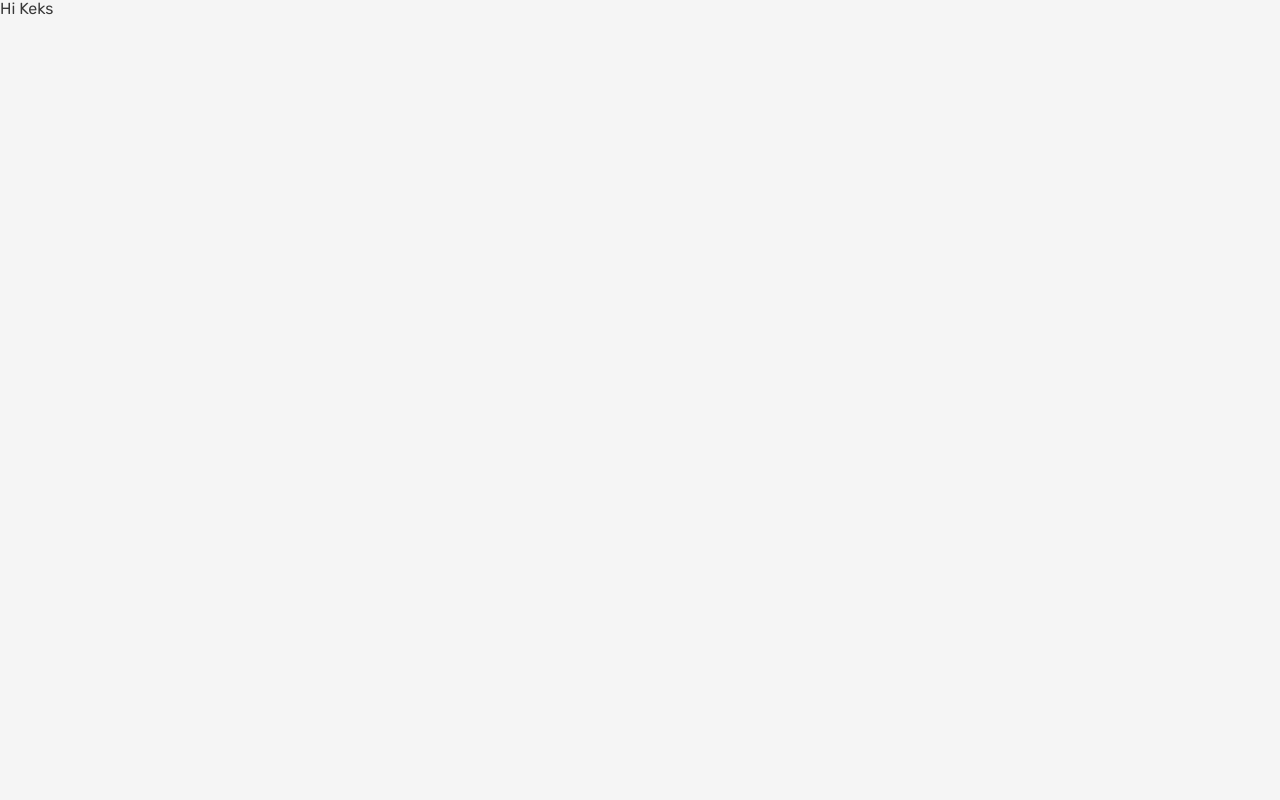
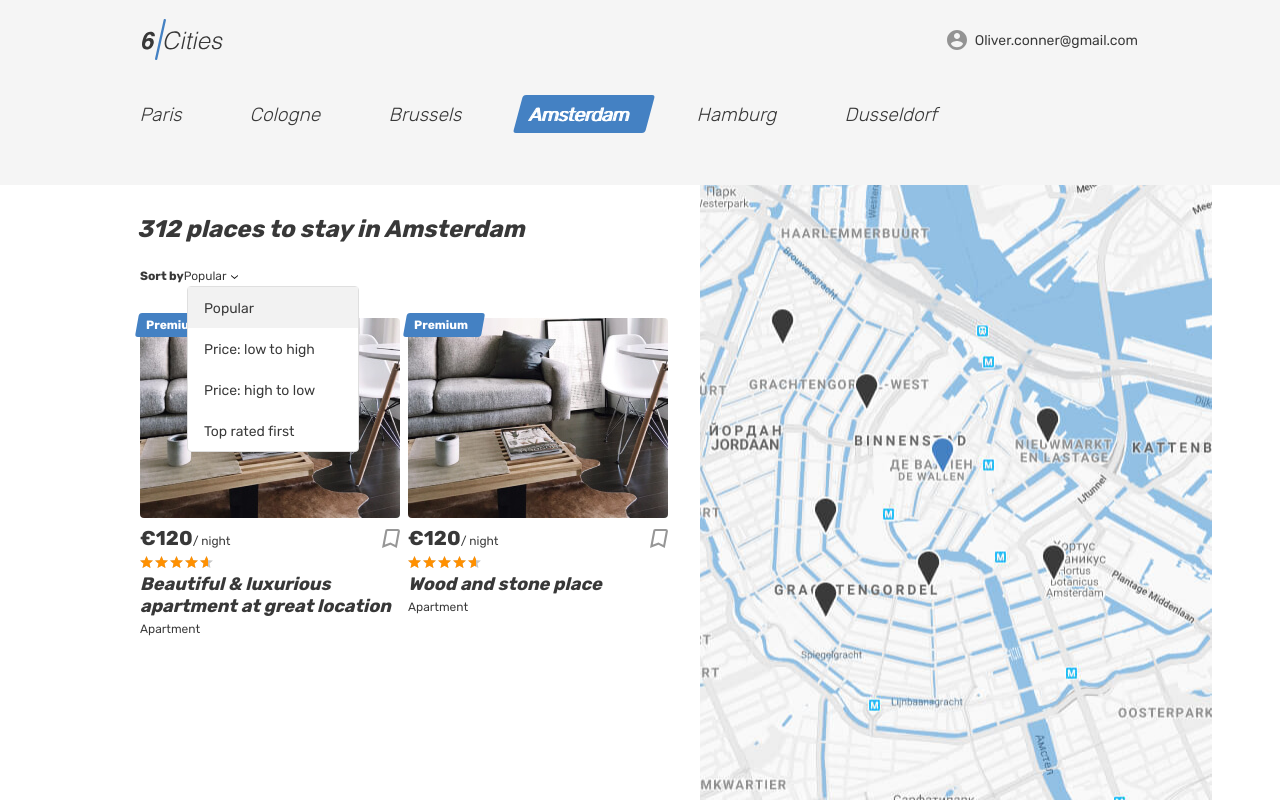
Before and after one commit to anticipant/172395-six-cities-2, a React app: page / in a window 1280 px wide. Built offline with nearby package versions, Linux system fonts and the light colour scheme.

Commit message:
[FE] refactor: add propsTypes to components. Render suggestion cards;

```diff
--- a/src/components/app/App.jsx
+++ b/src/components/app/App.jsx
@@ -1,9 +1,16 @@
 import React from 'react';
+import PropTypes from 'prop-types';
 
-const App = () => {
+import SuggestionList from "../suggestion-list/SuggestionList";
+
+const App = (props) => {
   return (
-    <div>Hi Keks</div>
+    <SuggestionList cards={props.settings.cards}/>
   );
 };
 
+App.propTypes = {
+  settings: PropTypes.object,
+};
+
 export default App;
--- /dev/null
+++ b/src/components/suggestion-list/SuggestionList.jsx
@@ -0,0 +1,146 @@
+import React from 'react';
+import PropTypes from 'prop-types';
+
+const SuggestionList = (props) => {
+
+  return (
+    <div className="page page--gray page--main">
+      <header className="header">
+        <div className="container">
+          <div className="header__wrapper">
+            <div className="header__left">
+              <a className="header__logo-link header__logo-link--active">
+                <img className="header__logo" src="img/logo.svg" alt="6 cities logo" width="81" height="41"/>
+              </a>
+            </div>
+            <nav className="header__nav">
+              <ul className="header__nav-list">
+                <li className="header__nav-item user">
+                  <a className="header__nav-link header__nav-link--profile" href="#">
+                    <div className="header__avatar-wrapper user__avatar-wrapper">
+                    </div>
+                    <span className="header__user-name user__name">Oliver.conner@gmail.com</span>
+                  </a>
+                </li>
+              </ul>
+            </nav>
+          </div>
+        </div>
+      </header>
+
+      <main className="page__main page__main--index">
+        <h1 className="visually-hidden">Cities</h1>
+        <div className="tabs">
+          <section className="locations container">
+            <ul className="locations__list tabs__list">
+              <li className="locations__item">
+                <a className="locations__item-link tabs__item" href="#">
+                  <span>Paris</span>
+                </a>
+              </li>
+              <li className="locations__item">
+                <a className="locations__item-link tabs__item" href="#">
+                  <span>Cologne</span>
+                </a>
+              </li>
+              <li className="locations__item">
+                <a className="locations__item-link tabs__item" href="#">
+                  <span>Brussels</span>
+                </a>
+              </li>
+              <li className="locations__item">
+                <a className="locations__item-link tabs__item tabs__item--active">
+                  <span>Amsterdam</span>
+                </a>
+              </li>
+              <li className="locations__item">
+                <a className="locations__item-link tabs__item" href="#">
+                  <span>Hamburg</span>
+                </a>
+              </li>
+              <li className="locations__item">
+                <a className="locations__item-link tabs__item" href="#">
+                  <span>Dusseldorf</span>
+                </a>
+              </li>
+            </ul>
+          </section>
+        </div>
+        <div className="cities">
+          <div className="cities__places-container container">
+            <section className="cities__places places">
+              <h2 className="visually-hidden">Places</h2>
+              <b className="places__found">312 places to stay in Amsterdam</b>
+              <form className="places__sorting" action="#" method="get">
+                <span className="places__sorting-caption">Sort by</span>
+                <span className="places__sorting-type" tabIndex="0">
+                  Popular
+                  <svg className="places__sorting-arrow" width="7" height="4">
+                    <use xlinkHref="#icon-arrow-select"></use>
+                  </svg>
+                </span>
+                <ul className="places__options places__options--custom places__options--opened">
+                  <li className="places__option places__option--active" tabIndex="0">Popular</li>
+                  <li className="places__option" tabIndex="0">Price: low to high</li>
+                  <li className="places__option" tabIndex="0">Price: high to low</li>
+                  <li className="places__option" tabIndex="0">Top rated first</li>
+                </ul>
+              </form>
+              <div className="cities__places-list places__list tabs__content">
+                {props.cards.map((it, index) => {
+                  return (
+                    <article key={`${it}-${index}`} className="cities__place-card place-card">
+                      <div className="place-card__mark">
+                        <span>Premium</span>
+                      </div>
+                      <div className="cities__image-wrapper place-card__image-wrapper">
+                        <a href="#">
+                          <img className="place-card__image" src="img/apartment-01.jpg" width="260" height="200" alt="Place image"/>
+                        </a>
+                      </div>
+                      <div className="place-card__info">
+                        <div className="place-card__price-wrapper">
+                          <div className="place-card__price">
+                            <b className="place-card__price-value">&euro;120</b>
+                            <span className="place-card__price-text">&#47;&nbsp;night</span>
+                          </div>
+                          <button className="place-card__bookmark-button button" type="button">
+                            <svg className="place-card__bookmark-icon" width="18" height="19">
+                              <use xlinkHref="#icon-bookmark"></use>
+                            </svg>
+                            <span className="visually-hidden">To bookmarks</span>
+                          </button>
+                        </div>
+                        <div className="place-card__rating rating">
+                          <div className="place-card__stars rating__stars">
+                            <span style={{
+                              width: `93%`,
+                            }}></span>
+                            <span className="visually-hidden">Rating</span>
+                          </div>
+                        </div>
+                        <h2 className="place-card__name">
+                          <a href="#">{it}</a>
+                        </h2>
+                        <p className="place-card__type">Apartment</p>
+                      </div>
+                    </article>
+                  );
+                })}
+              </div>
+            </section>
+            <div className="cities__right-section">
+              <section className="cities__map map"></section>
+            </div>
+          </div>
+        </div>
+      </main>
+    </div>
+  );
+};
+
+SuggestionList.propTypes = {
+  cards: PropTypes.array.isRequired,
+};
+
+export default SuggestionList;
--- a/src/index.js
+++ b/src/index.js
@@ -4,13 +4,13 @@
 import App from "./components/app/App";
 
 const init = () => {
-  const setting = {
+  const settings = {
     cards: [`Beautiful & luxurious apartment at great location`, `Wood and stone place`],
   };
 
   ReactDOM.render(
       <App
-        setting = { setting }
+        settings = { settings }
       />,
       document.querySelector(`#root`));
 };
```
